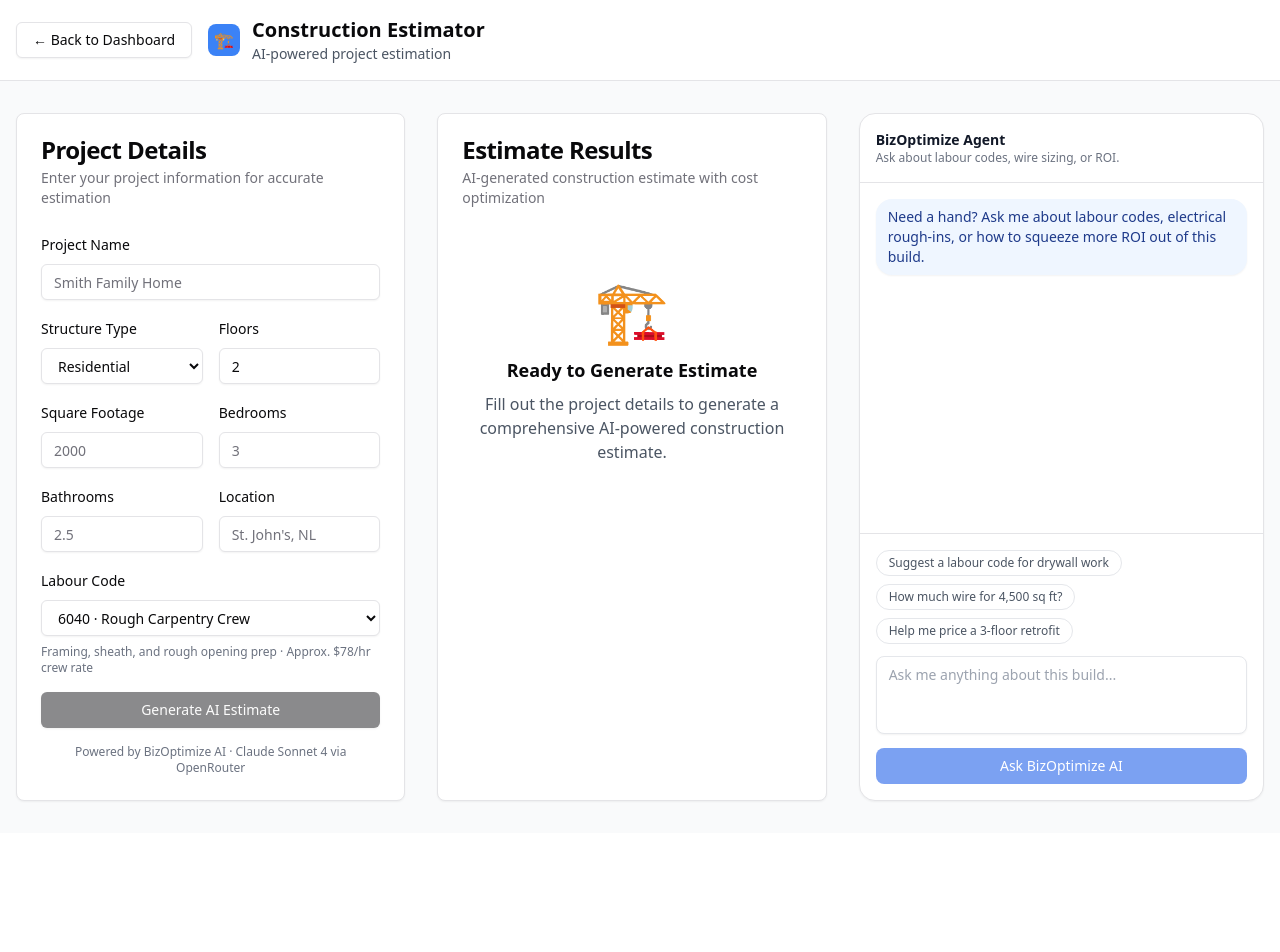
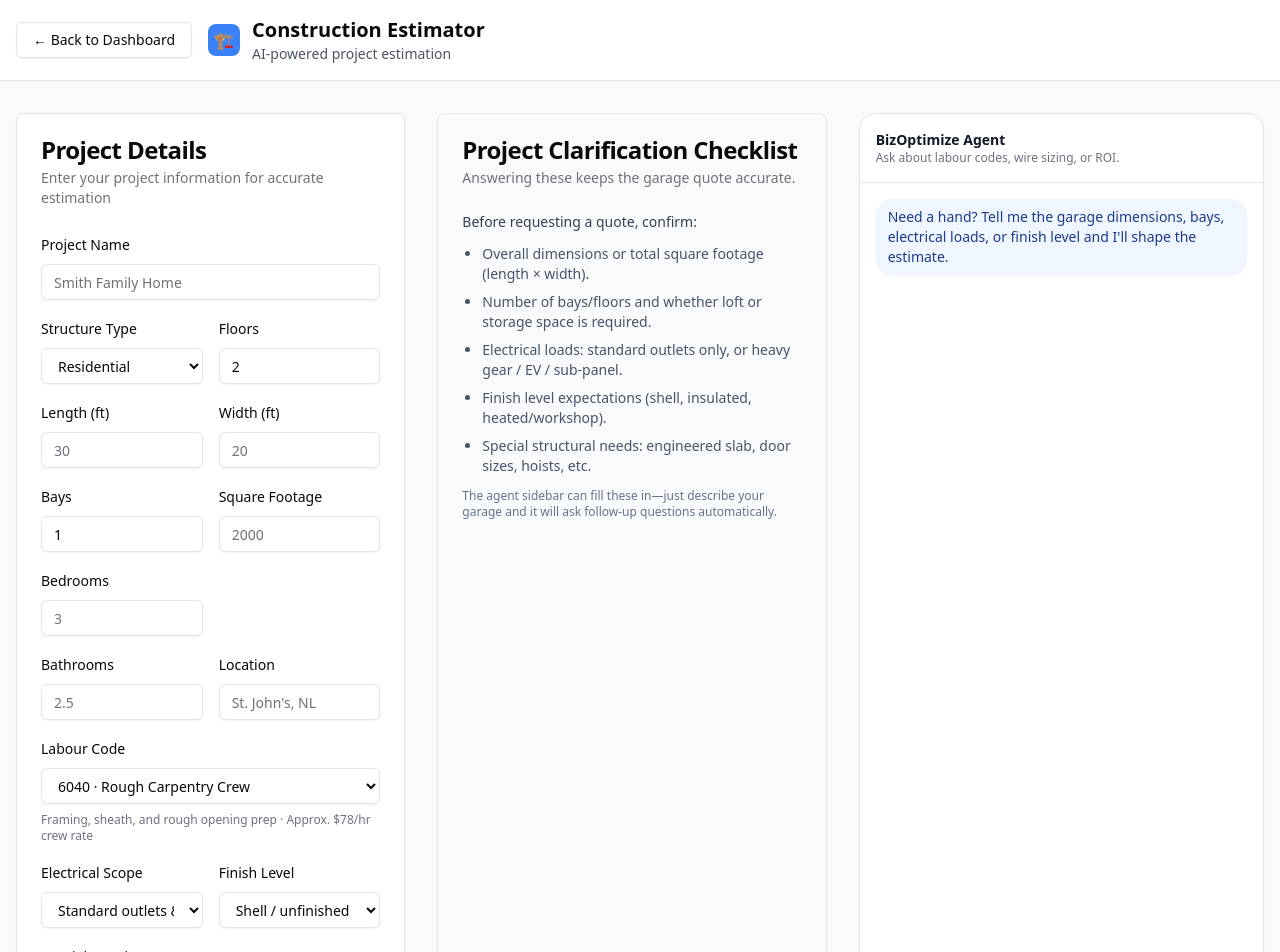
Before and after one commit to Agent4343/BizOptimize-Pro, a Next.js app: page /dashboard/modules/construction in a window 1280 px wide. Shown: the top 952 px of the page. Before the commit the page ends 833 px from the top, so only its background shows below. Built offline with nearby package versions, Linux system fonts and the light colour scheme.

Commit message:
feat: Add construction garage details and improve AI prompts
Co-authored-by: mathesonashley <mathesonashley@hotmail.com>

```diff
--- a/src/app/api/ai/route.ts
+++ b/src/app/api/ai/route.ts
@@ -22,6 +22,7 @@ type AgentHistoryEntry = {
 };
 
 const mockResponses: Record<BusinessType, Partial<Record<OptimizationType, string>>> = {
+  construction: {},
   trucking: {
     fleet: `# Fleet Optimization Analysis
 
@@ -452,9 +453,12 @@ function detectMissingFields(formData: MetadataRecord) {
   const missing: string[] = [];
   const suggestions: string[] = [];
 
-  if (!formData.squareFootage) {
+  const hasArea =
+    parseNumberMetadata(formData.squareFootage) ||
+    (parseNumberMetadata(formData.length) && parseNumberMetadata(formData.width));
+  if (!hasArea) {
     missing.push("square footage");
-    suggestions.push("Set the square footage to 2500 sq ft");
+    suggestions.push("Set the square footage or enter length × width");
   }
 
   if (!formData.location) {
@@ -568,6 +572,11 @@ function buildConstructionTemplate(metadata: MetadataRecord) {
   const squareFootage = parseNumberMetadata(metadata.squareFootage);
   const structureType = metadata.structureType ?? "residential";
   const floors = parseNumberMetadata(metadata.floors) ?? 1;
+  const bays = parseNumberMetadata(metadata.bays) ?? 1;
+  const finishLevel = metadata.finishLevel ?? "shell";
+  const electricalScope = metadata.electricalScope ?? "standard";
+  const specialRequirements = metadata.specialRequirements;
+
   const totalCost =
     parseNumberMetadata(metadata.estimatedBudget) ??
     (squareFootage ? squareFootage * 190 : 250000);
@@ -592,7 +601,11 @@ function buildConstructionTemplate(metadata: MetadataRecord) {
 - **Structure Type**: ${structureType}
 - **Area**: ${squareFootage ? `${squareFootage.toLocaleString()} sq ft` : "N/A"}
 - **Floors**: ${floors}
+- **Bays**: ${bays}
+- **Finish Level**: ${finishLevel}
+- **Electrical Scope**: ${electricalScope}
 - **Service Recommendation**: ${serviceMain} A${serviceLoad ? ` (calculated load ~${serviceLoad} A)` : ""}
+${specialRequirements ? `- **Special Requirements**: ${specialRequirements}` : ""}
 
 ## Project Cost Breakdown
 - **Total Project Cost**: $${totalCost.toLocaleString()}
--- a/src/app/dashboard/modules/construction/page.tsx
+++ b/src/app/dashboard/modules/construction/page.tsx
@@ -57,12 +57,18 @@ interface ConstructionMetrics {
 type ConstructionFormState = {
   projectName: string;
   squareFootage: string;
+  length: string;
+  width: string;
+  bays: string;
   bedrooms: string;
   bathrooms: string;
   location: string;
   labourCode: string;
   structureType: string;
   floors: string;
+  electricalScope: string;
+  finishLevel: string;
+  specialRequirements: string;
 };
 
 export default function ConstructionPage() {
@@ -74,25 +80,31 @@ export default function ConstructionPage() {
   const [formData, setFormData] = useState<ConstructionFormState>({
     projectName: "",
     squareFootage: "",
+    length: "",
+    width: "",
+    bays: "1",
     bedrooms: "",
     bathrooms: "",
     location: "",
     labourCode: labourCodes[0]?.code ?? "",
     structureType: structureOptions[0]?.value ?? "residential",
     floors: "2",
+    electricalScope: "standard",
+    finishLevel: "shell",
+    specialRequirements: "",
   });
   const [agentMessages, setAgentMessages] = useState<AgentChatMessage[]>([
     {
       id: "agent-welcome",
       role: "assistant",
       content:
-        "Need a hand? Ask me about labour codes, electrical rough-ins, or how to squeeze more ROI out of this build.",
+        "Need a hand? Tell me the garage dimensions, bays, electrical loads, or finish level and I'll shape the estimate.",
     },
   ]);
   const [agentSuggestions, setAgentSuggestions] = useState([
-    "Suggest a labour code for drywall work",
-    "How much wire for 4,500 sq ft?",
-    "Help me price a 3-floor retrofit",
+    "Garage is 30x24 with 2 bays",
+    "Do I need 200 amp service for EV + compressor?",
+    "Price plugs/switches for a finished workshop",
   ]);
   const [agentLoading, setAgentLoading] = useState(false);
   const labourDetails = labourCodes.find((code) => code.code === formData.labourCode);
@@ -100,7 +112,9 @@ export default function ConstructionPage() {
   const generateEstimate = async () => {
     setLoading(true);
     setError(null);
-    const squareFootage = toNumber(formData.squareFootage);
+    const squareFootage =
+      toNumber(formData.squareFootage) ??
+      deriveSquareFootage(toNumber(formData.length), toNumber(formData.width));
     const bedrooms = toNumber(formData.bedrooms);
     const bathrooms = toNumber(formData.bathrooms);
     const estimatedBudget = squareFootage ? squareFootage * 190 : undefined;
@@ -120,6 +134,11 @@ export default function ConstructionPage() {
       squareFootage
         ? `Total area ${squareFootage.toLocaleString()} sq ft across ${floors || 1} floors, ${bedrooms || 0} bedrooms, ${bathrooms || 0} bathrooms.`
         : "",
+      formData.length && formData.width
+        ? `Dimensions provided: ${formData.length}' x ${formData.width}' with ${formData.bays || "1"} bay(s).`
+        : `Number of bays: ${formData.bays || "1"}.`,
+      `Electrical scope: ${formData.electricalScope}. Finish level: ${formData.finishLevel}.`,
+      formData.specialRequirements ? `Special requirements: ${formData.specialRequirements}.` : "",
       `Include labour code ${labourDetails?.code} (${labourDetails?.description}) and call out the labour section explicitly.`,
       `Infer electrical materials (wire gauge, feeder length, circuit counts) directly from area and building type.`,
       "Reference that the analysis is generated by BizOptimize AI (Claude Sonnet 4 via OpenRouter).",
@@ -135,6 +154,8 @@ export default function ConstructionPage() {
         metadata: {
           projectName: formData.projectName,
           squareFootage,
+          length: toNumber(formData.length),
+          width: toNumber(formData.width),
           bedrooms,
           bathrooms,
           location: formData.location,
@@ -144,6 +165,10 @@ export default function ConstructionPage() {
           labourHourlyRate: labourDetails?.hourlyRate,
           structureType: formData.structureType,
           floors,
+          bays: toNumber(formData.bays),
+          electricalScope: formData.electricalScope,
+          finishLevel: formData.finishLevel,
+          specialRequirements: formData.specialRequirements,
           predictedWireLength: electricalPlan?.wireLength,
           predictedWireGauge: electricalPlan?.wireGauge,
           predictedCircuits: electricalPlan?.circuits,
@@ -321,6 +346,35 @@ export default function ConstructionPage() {
                 </div>
                 <div className="grid grid-cols-2 gap-4">
                   <div className="space-y-2">
+                    <label className="text-sm font-medium">Length (ft)</label>
+                    <Input
+                      placeholder="30"
+                      value={formData.length}
+                      onChange={(e) => setFormData({ ...formData, length: e.target.value })}
+                      type="number"
+                    />
+                  </div>
+                  <div className="space-y-2">
+                    <label className="text-sm font-medium">Width (ft)</label>
+                    <Input
+                      placeholder="20"
+                      value={formData.width}
+                      onChange={(e) => setFormData({ ...formData, width: e.target.value })}
+                      type="number"
+                    />
+                  </div>
+                </div>
+                <div className="grid grid-cols-2 gap-4">
+                  <div className="space-y-2">
+                    <label className="text-sm font-medium">Bays</label>
+                    <Input
+                      placeholder="1"
+                      value={formData.bays}
+                      onChange={(e) => setFormData({ ...formData, bays: e.target.value })}
+                      type="number"
+                    />
+                  </div>
+                  <div className="space-y-2">
                     <label className="text-sm font-medium">Square Footage</label>
                     <Input
                       placeholder="2000"
@@ -377,9 +431,48 @@ export default function ConstructionPage() {
                     </p>
                   )}
                 </div>
+                <div className="grid grid-cols-2 gap-4">
+                  <div className="space-y-2">
+                    <label className="text-sm font-medium">Electrical Scope</label>
+                    <select
+                      value={formData.electricalScope}
+                      onChange={(e) => setFormData({ ...formData, electricalScope: e.target.value })}
+                      className="flex h-9 w-full rounded-md border border-input bg-background px-3 py-1 text-sm shadow-sm focus-visible:outline-none focus-visible:ring-1 focus-visible:ring-ring"
+                    >
+                      <option value="standard">Standard outlets & lighting</option>
+                      <option value="heavy-duty">Heavy-duty (compressor / welders / EV)</option>
+                      <option value="panel-upgrade">Panel upgrade & feeders</option>
+                    </select>
+                  </div>
+                  <div className="space-y-2">
+                    <label className="text-sm font-medium">Finish Level</label>
+                    <select
+                      value={formData.finishLevel}
+                      onChange={(e) => setFormData({ ...formData, finishLevel: e.target.value })}
+                      className="flex h-9 w-full rounded-md border border-input bg-background px-3 py-1                             text-sm shadow-sm focus-visible:outline-none focus-visible:ring-1 focus-visible:ring-ring"
+                    >
+                      <option value="shell">Shell / unfinished interior</option>
+                      <option value="insulated">Insulated + drywall</option>
+                      <option value="heated">Heated & finished workspace</option>
+                    </select>
+                  </div>
+                </div>
+                <div className="space-y-2">
+                  <label className="text-sm font-medium">Special Requirements</label>
+                  <textarea
+                    className="w-full rounded-md border border-input bg-background px-3 py-2 text-sm shadow-sm focus-visible:outline-none focus-visible:ring-1 focus-visible:ring-ring"
+                    rows={3}
+                    placeholder="Overhead door sizes, loft storage, EV charger, engineered slab, etc."
+                    value={formData.specialRequirements}
+                    onChange={(e) => setFormData({ ...formData, specialRequirements: e.target.value })}
+                  />
+                </div>
               <Button
                 onClick={generateEstimate}
-                disabled={loading || !formData.squareFootage}
+                disabled={
+                  loading ||
+                  (!formData.squareFootage && !(formData.length && formData.width))
+                }
                 className="w-full"
               >
                 {loading ? 'Generating Estimate...' : 'Generate AI Estimate'}
@@ -387,6 +480,28 @@ export default function ConstructionPage() {
               <p className="text-xs text-gray-500 text-center">
                 Powered by BizOptimize AI · Claude Sonnet 4 via OpenRouter
               </p>
+                </CardContent>
+              </Card>
+
+              <Card className="bg-slate-50 border-slate-200">
+                <CardHeader>
+                  <CardTitle>Project Clarification Checklist</CardTitle>
+                  <CardDescription>
+                    Answering these keeps the garage quote accurate.
+                  </CardDescription>
+                </CardHeader>
+                <CardContent className="space-y-3 text-sm text-slate-600">
+                  <p className="font-medium text-slate-700">Before requesting a quote, confirm:</p>
+                  <ul className="list-disc space-y-2 pl-5">
+                    <li>Overall dimensions or total square footage (length × width).</li>
+                    <li>Number of bays/floors and whether loft or storage space is required.</li>
+                    <li>Electrical loads: standard outlets only, or heavy gear / EV / sub-panel.</li>
+                    <li>Finish level expectations (shell, insulated, heated/workshop).</li>
+                    <li>Special structural needs: engineered slab, door sizes, hoists, etc.</li>
+                  </ul>
+                  <p className="text-xs text-slate-500">
+                    The agent sidebar can fill these in—just describe your garage and it will ask follow-up questions automatically.
+                  </p>
                 </CardContent>
               </Card>
 
@@ -545,6 +660,11 @@ function deriveElectricalPlan(
   };
 }
 
+function deriveSquareFootage(length?: number, width?: number) {
+  if (!length || !width) return undefined;
+  return Math.round(length * width);
+}
+
 function deriveLabourHours(squareFootage?: number, structureType?: string) {
   if (!squareFootage) return undefined;
   const rate = structureType === "commercial" ? 0.12 : structureType === "industrial" ? 0.14 : 0.09;
```
